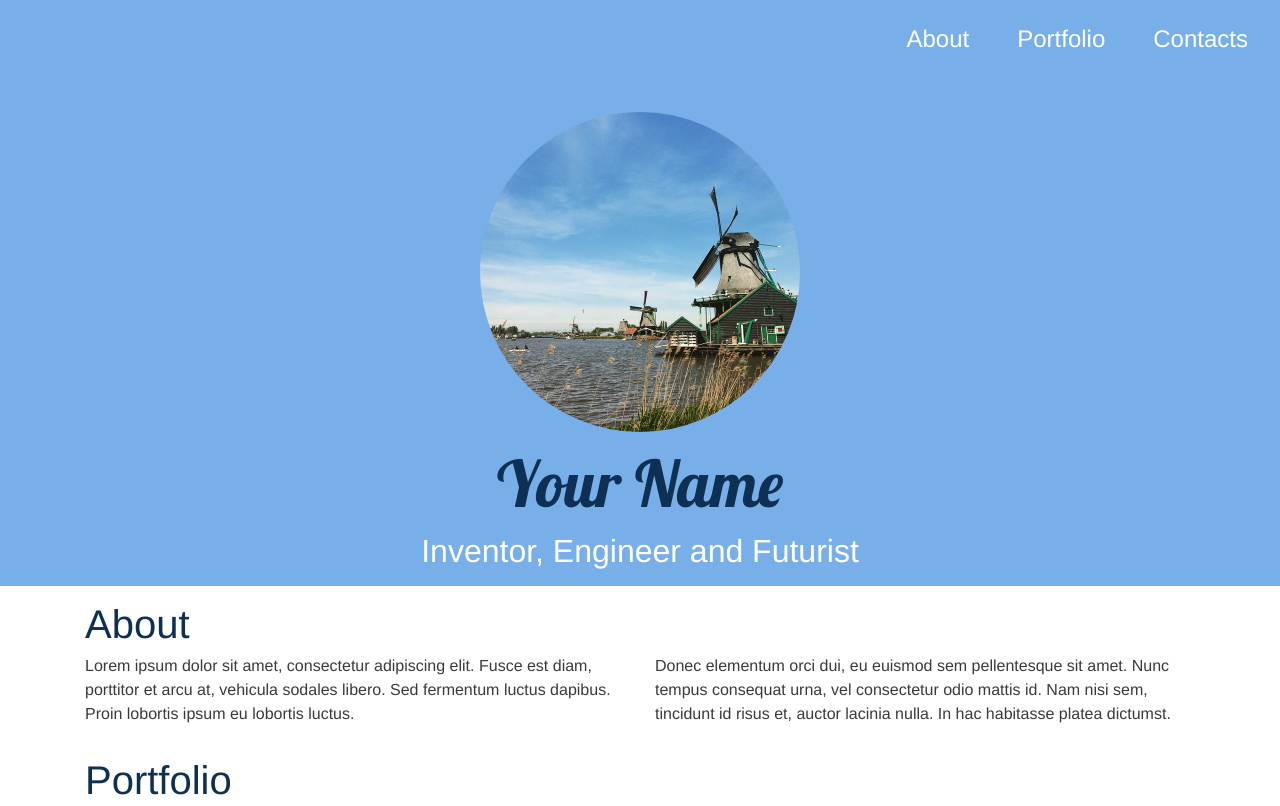
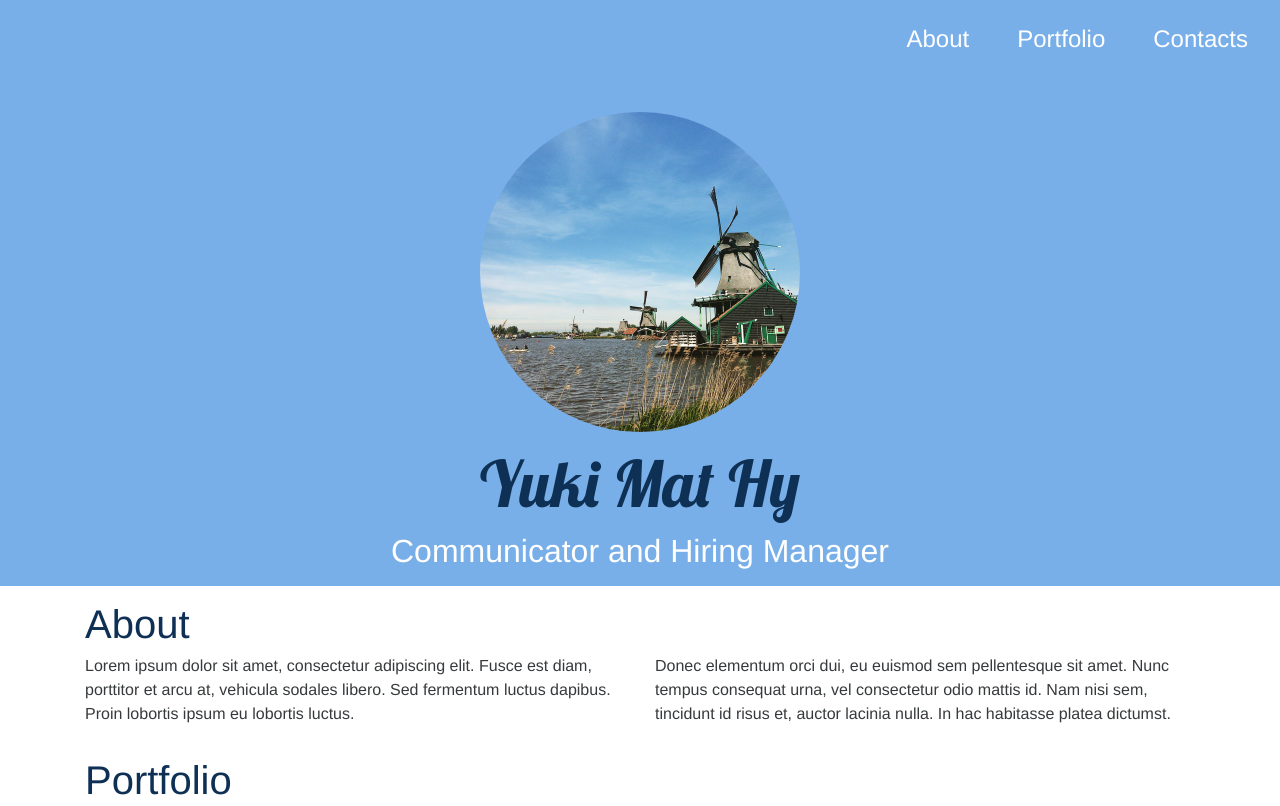
Before and after one commit to YukiMatHy/hynhatoi.github.io, a Jekyll site: the page built from index.html, in a window 1280 px wide and 900 px high, cut to the strip 0-806 px from the top of the window. Built offline with Jekyll 4.4.1, drawn with Linux system fonts in a browser that asks for light colours; nearby versions of some CDN libraries.

Commit message:
Update _config.yml

```diff
--- a/_config.yml
+++ b/_config.yml
@@ -1,9 +1,9 @@
 # Site settings
 # in the templates available like {{ site.myvariable }}.
-title: Clean portfolio theme for Jekyll powered by Bootstrap 4.
-email: your-email@domain.com
-brand: Your Name
-headline: Inventor, Engineer and Futurist
+title: Blog của Yuki Mắt Hý
+email: yukimathy@domain.com
+brand: Yuki Mat Hy
+headline: Communicator and Hiring Manager
 description: > # this means to ignore newlines until "baseurl:"
   New Site
 baseurl: "" # the subpath of your site, e.g. /blog
```
